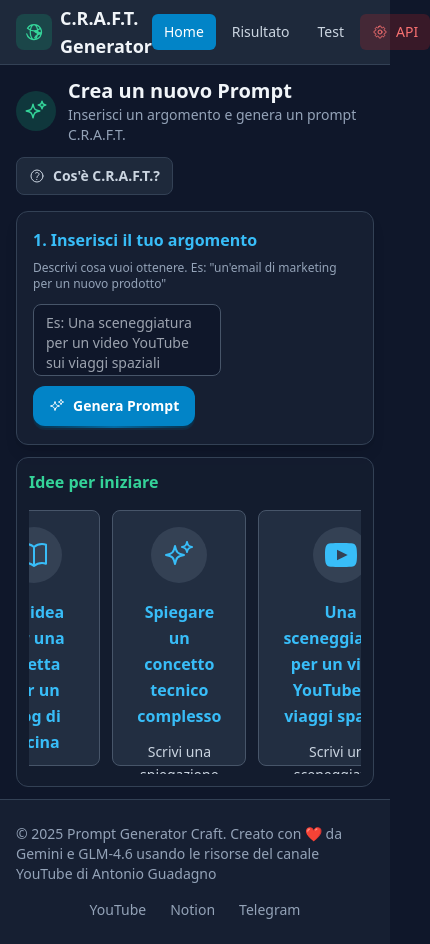
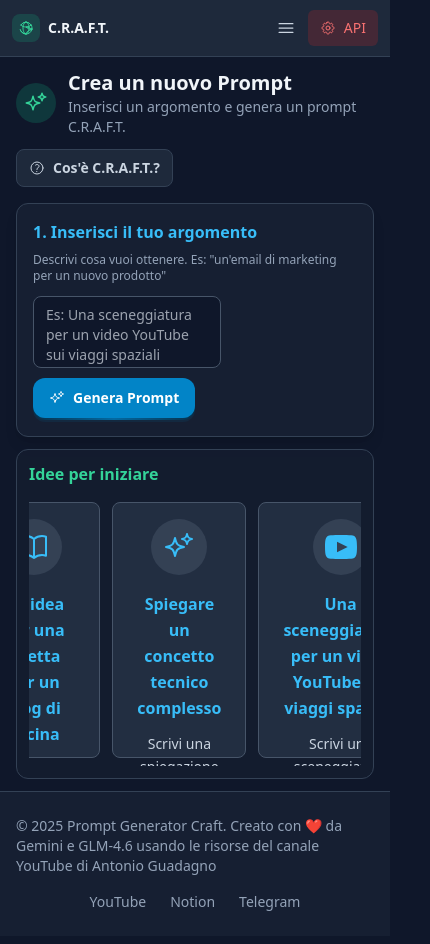
Before and after one commit to fracabu/generatore-di-prompt-craft, a React (Vite) app: page / in a window 390 px wide. Shown: the whole page, 430 px wide, since content can reach past the window. Built offline with nearby package versions, Linux system fonts and the light colour scheme.

Commit message:
$(cat <<'EOF'

```diff
--- a/components/Header.tsx
+++ b/components/Header.tsx
@@ -1,31 +1,44 @@
-import React from 'react';
+import React, { useState } from 'react';
 import { Link, useLocation } from 'react-router-dom';
-import { GlobeAltIcon } from './IconComponents';
+import { GlobeAltIcon, Bars3Icon, XMarkIcon } from './IconComponents';
 import ApiSettings from './ApiSettings';
 
 const Header: React.FC = () => {
   const location = useLocation();
+  const [isMenuOpen, setIsMenuOpen] = useState(false);
 
   const isActive = (path: string) => location.pathname === path;
 
+  const toggleMenu = () => {
+    setIsMenuOpen(!isMenuOpen);
+  };
+
+  const closeMenu = () => {
+    setIsMenuOpen(false);
+  };
+
   return (
     <header className="bg-slate-800 border-b border-slate-700 sticky top-0 z-50">
-      <div className="px-4 sm:px-6 lg:px-8">
-        <div className="flex items-center justify-between h-16">
-          <Link to="/" className="flex items-center space-x-2 group">
-            <div className="bg-emerald-500/20 p-2 rounded-lg group-hover:bg-emerald-500/30 transition-colors">
-              <GlobeAltIcon className="w-5 h-5 text-emerald-400" />
+      <div className="px-3 sm:px-4 lg:px-6">
+        <div className="flex items-center justify-between h-14 sm:h-16">
+          <Link to="/" className="flex items-center space-x-2 group" onClick={closeMenu}>
+            <div className="bg-emerald-500/20 p-1.5 sm:p-2 rounded-lg group-hover:bg-emerald-500/30 transition-colors">
+              <GlobeAltIcon className="w-4 h-4 sm:w-5 sm:h-5 text-emerald-400" />
             </div>
-            <span className="text-lg font-semibold text-slate-100 group-hover:text-emerald-400 transition-colors">
+            <span className="text-sm sm:text-base lg:text-lg font-semibold text-slate-100 group-hover:text-emerald-400 transition-colors hidden xs:block">
               C.R.A.F.T. Generator
+            </span>
+            <span className="text-sm font-semibold text-slate-100 group-hover:text-emerald-400 transition-colors xs:hidden">
+              C.R.A.F.T.
             </span>
           </Link>
 
           <div className="flex items-center space-x-1">
-            <nav className="flex space-x-1">
+            {/* Desktop Navigation */}
+            <nav className="hidden sm:flex space-x-0.5 sm:space-x-1">
               <Link
                 to="/"
-                className={`px-3 py-2 rounded-md text-sm font-medium transition-colors ${
+                className={`px-2 py-1.5 sm:px-3 sm:py-2 rounded-md text-xs sm:text-sm font-medium transition-colors ${
                   isActive('/')
                     ? 'bg-sky-600 text-white'
                     : 'text-slate-300 hover:bg-slate-700 hover:text-white'
@@ -35,7 +48,7 @@ const Header: React.FC = () => {
               </Link>
               <Link
                 to="/result"
-                className={`px-3 py-2 rounded-md text-sm font-medium transition-colors ${
+                className={`px-2 py-1.5 sm:px-3 sm:py-2 rounded-md text-xs sm:text-sm font-medium transition-colors ${
                   isActive('/result')
                     ? 'bg-sky-600 text-white'
                     : 'text-slate-300 hover:bg-slate-700 hover:text-white'
@@ -45,7 +58,7 @@ const Header: React.FC = () => {
               </Link>
               <Link
                 to="/test"
-                className={`px-3 py-2 rounded-md text-sm font-medium transition-colors ${
+                className={`px-2 py-1.5 sm:px-3 sm:py-2 rounded-md text-xs sm:text-sm font-medium transition-colors ${
                   isActive('/test')
                     ? 'bg-sky-600 text-white'
                     : 'text-slate-300 hover:bg-slate-700 hover:text-white'
@@ -54,9 +67,64 @@ const Header: React.FC = () => {
                 Test
               </Link>
             </nav>
+
+            {/* Mobile Menu Button */}
+            <button
+              onClick={toggleMenu}
+              className="sm:hidden p-2 rounded-md text-slate-300 hover:bg-slate-700 hover:text-white transition-colors"
+              aria-label="Toggle menu"
+            >
+              {isMenuOpen ? (
+                <XMarkIcon className="w-5 h-5" />
+              ) : (
+                <Bars3Icon className="w-5 h-5" />
+              )}
+            </button>
+
             <ApiSettings />
           </div>
         </div>
+
+        {/* Mobile Navigation Menu */}
+        {isMenuOpen && (
+          <div className="sm:hidden border-t border-slate-700">
+            <nav className="py-2 space-y-1">
+              <Link
+                to="/"
+                onClick={closeMenu}
+                className={`block px-3 py-2 rounded-md text-base font-medium transition-colors ${
+                  isActive('/')
+                    ? 'bg-sky-600 text-white'
+                    : 'text-slate-300 hover:bg-slate-700 hover:text-white'
+                }`}
+              >
+                🏠 Home
+              </Link>
+              <Link
+                to="/result"
+                onClick={closeMenu}
+                className={`block px-3 py-2 rounded-md text-base font-medium transition-colors ${
+                  isActive('/result')
+                    ? 'bg-sky-600 text-white'
+                    : 'text-slate-300 hover:bg-slate-700 hover:text-white'
+                }`}
+              >
+                📄 Risultato
+              </Link>
+              <Link
+                to="/test"
+                onClick={closeMenu}
+                className={`block px-3 py-2 rounded-md text-base font-medium transition-colors ${
+                  isActive('/test')
+                    ? 'bg-sky-600 text-white'
+                    : 'text-slate-300 hover:bg-slate-700 hover:text-white'
+                }`}
+              >
+                🧪 Test
+              </Link>
+            </nav>
+          </div>
+        )}
       </div>
     </header>
   );
--- a/components/IconComponents.tsx
+++ b/components/IconComponents.tsx
@@ -127,3 +127,15 @@ export const DocumentDuplicateIcon: React.FC<{ className?: string }> = ({ classN
       <path strokeLinecap="round" strokeLinejoin="round" d="M15.75 17.25v3.375c0 .621-.504 1.125-1.125 1.125h-9.75a1.125 1.125 0 0 1-1.125-1.125V7.875c0-.621.504-1.125 1.125-1.125h6.75a1.125 1.125 0 0 1 1.125 1.125v3.375m0 0h3.375a1.125 1.125 0 0 1 1.125 1.125v9.75a1.125 1.125 0 0 1-1.125 1.125h-3.375m0-12.75h3.375m-3.375 0h-3.375m12.75 0v12.75" />
     </svg>
 );
+
+export const Bars3Icon: React.FC<{ className?: string }> = ({ className = "w-6 h-6" }) => (
+    <svg xmlns="http://www.w3.org/2000/svg" fill="none" viewBox="0 0 24 24" strokeWidth={1.5} stroke="currentColor" className={className}>
+      <path strokeLinecap="round" strokeLinejoin="round" d="M3.75 6.75h16.5M3.75 12h16.5m-16.5 5.25h16.5" />
+    </svg>
+);
+
+export const XMarkIcon: React.FC<{ className?: string }> = ({ className = "w-6 h-6" }) => (
+    <svg xmlns="http://www.w3.org/2000/svg" fill="none" viewBox="0 0 24 24" strokeWidth={1.5} stroke="currentColor" className={className}>
+      <path strokeLinecap="round" strokeLinejoin="round" d="M6 18L18 6M6 6l12 12" />
+    </svg>
+);
```
Also changed, not shown: 1 other file (tests, documents, lock files or other folders).
